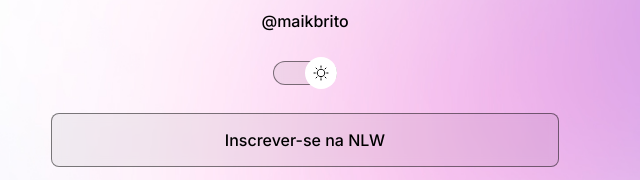
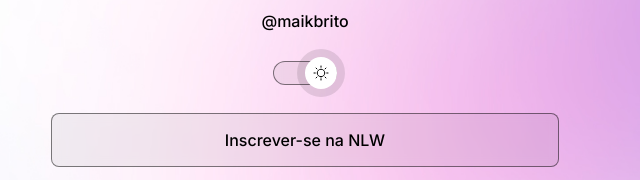
Before and after one commit to TiagoAlves1212/projeto-rocketseat, a plain HTML site: page index.html in a window 1280 px wide. In both pictures the pointer is over the button 656 px from the left and 268 px from the top of the page. Shown: the part 195-375 px from the top of the page, 335-975 px from the left. Drawn offline with nearby package versions, Linux system fonts and the light colour scheme.

Commit message:
keyframes add and hover switch

```diff
--- a/css/style.css
+++ b/css/style.css
@@ -93,7 +93,7 @@ body * {
 }
 
 #switch button:hover {
-
+    outline: 8px solid var(--higthligh-color);
 }
 
 #switch span {
```
